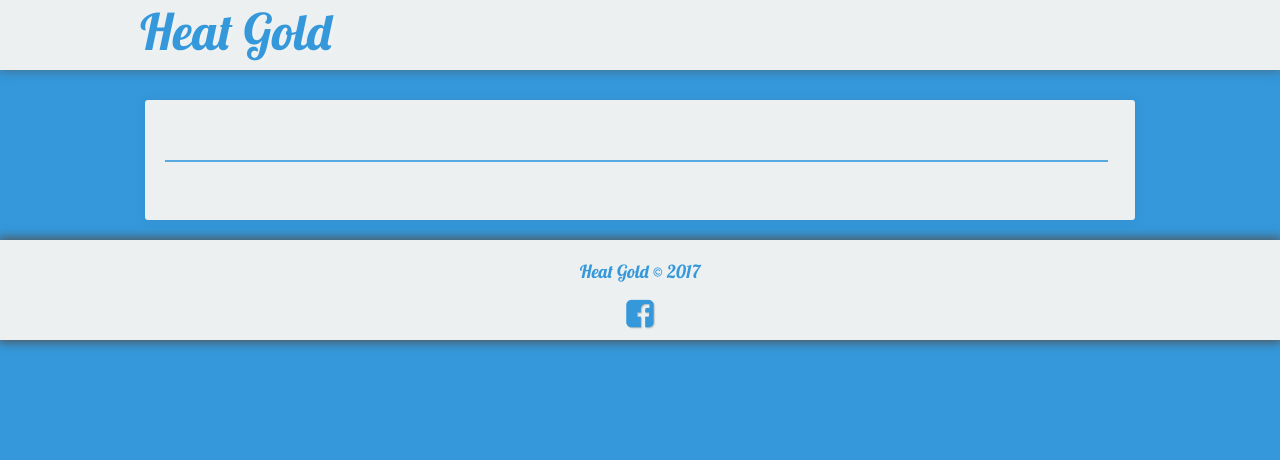
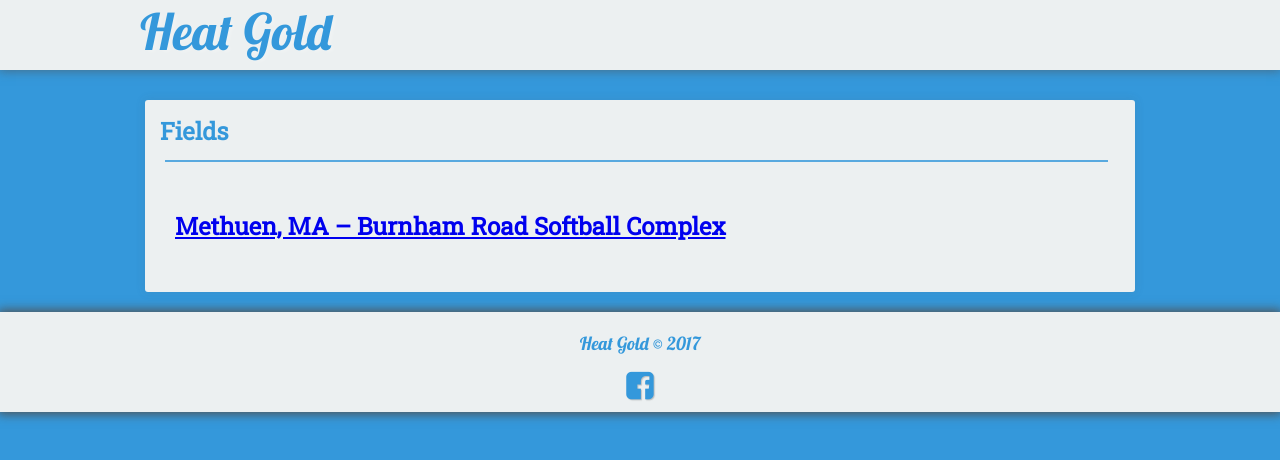
Before and after one commit to seanmerrow/ecf, a Jekyll site: the page built from fields/index.md, in a window 1280 px wide. Shown: the top 460 px of the page. Built offline with Jekyll 4.4.1, drawn with Linux system fonts in a browser that asks for light colours; nearby versions of some CDN libraries; our own code applies the rules of GitHub Pages for plain Markdown files.

Commit message:
Update index.md

```diff
--- a/fields/index.md
+++ b/fields/index.md
@@ -1,7 +1,5 @@
 ---
-layout: post-index
-title: All Posts
-excerpt: "A List of Posts"
-
-haaayyy
+layout: post
+title: Fields
 ---
+## [Methuen, MA – Burnham Road Softball Complex](https://seanmerrow.github.io/heatgold/fields/methuen.md)
```
